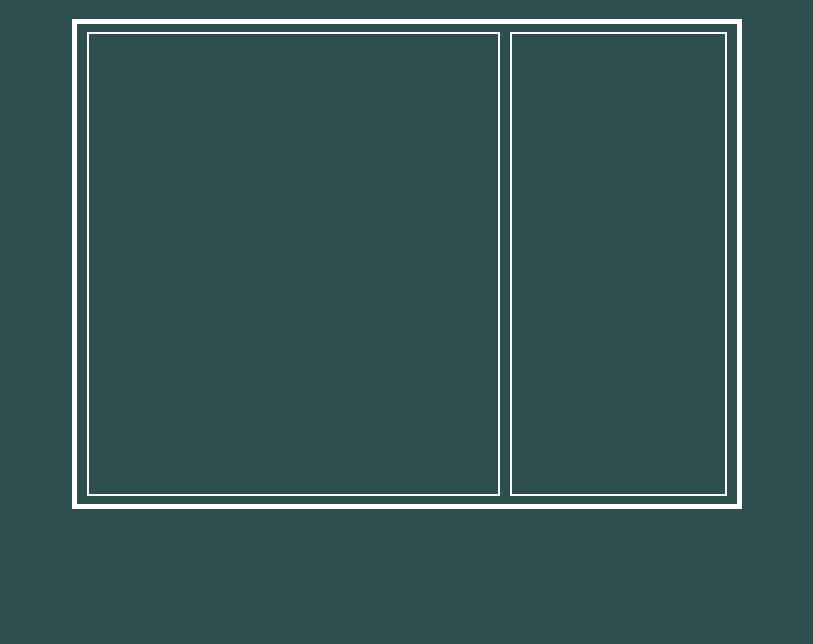
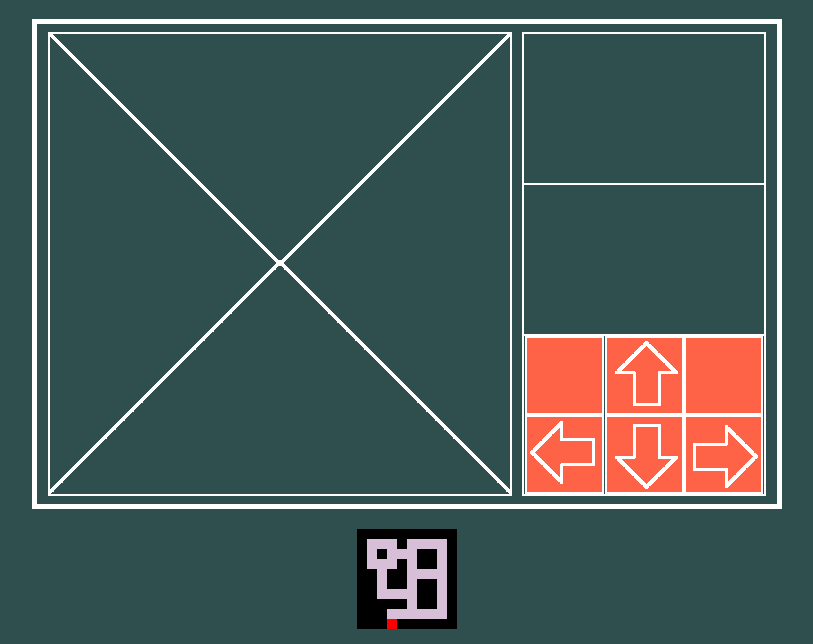
Before and after one commit to seriouspig/Dungeon-Master, a plain HTML site: page index.html in a window 1280 px wide. Shown: the part 156-800 px from the top of the page, without its empty margins (233-1046 px from the left). Drawn offline with Linux system fonts and the light colour scheme.

Commit message:
Basic movement added

```diff
--- a/index.html
+++ b/index.html
@@ -15,11 +15,34 @@
     <h1>DUNGEON MASTER</h1>
     <div class="game-window">
         <div class="maze-window">
-
+            <div class="left-side">
+                <img src="images/0_wall.png" alt="left side of maze window">
+            </div>
+            <div class="right-side">
+                <img src="images/0_wall.png" alt="right side of maze window">
+            </div>
         </div>
         <div class="side-window">
-
+            <div class="hero-info"></div>
+            <div class="enemy-info"></div>
+            <div class="controll">
+                <div class="button"></div>
+                <div class="button forward">
+                    <img src="images/0_arrow.png" alt="directional arrow">
+                </div>
+                <div class="button"></div>
+                <div class="button left">
+                    <img src="images/0_arrow.png" alt="directional arrow">
+                </div>
+                <div class="button backward">
+                    <img src="images/0_arrow.png" alt="directional arrow">
+                </div>
+                <div class="button right">
+                    <img src="images/0_arrow.png" alt="directional arrow">
+                </div>
+            </div>
         </div>
     </div>
+    <div class="map"></div>
 </body>
 </html>
--- a/index.js
+++ b/index.js
@@ -1,4 +1,95 @@
 document.addEventListener('DOMContentLoaded', () => {
+
+    const map = document.querySelector('.map')
+    const forwardBtn = document.querySelector('.forward')
+    const backBtn = document.querySelector('.backward')
+    const leftBtn = document.querySelector('.left')
+    const rightBtn = document.querySelector('.right')
+
+    const imagesClose = [ "wall", "turn", "closed" ]
+    const mazeArr = [
+        [1,1,1,1,1,1,1,1,1,1],
+        [1,0,0,0,1,0,0,0,0,1],
+        [1,0,1,0,0,0,1,1,0,1],
+        [1,0,0,0,1,0,1,1,0,1],
+        [1,1,0,1,1,0,0,0,0,1],
+        [1,1,0,1,1,0,1,1,0,1],
+        [1,1,0,0,0,0,1,1,0,1],
+        [1,1,1,1,1,0,1,1,0,1],
+        [1,1,1,0,0,0,0,0,0,1],
+        [1,1,1,0,1,1,1,1,1,1],
+    ]
+
+    let mazeBlocks = []
+    let playerX = 9
+    let playerY = 3
+    let playerPos = [playerX, playerY]
+    const directions = ['N', 'S', 'E', 'W']
+    let playerDir = directions[0]
+
+    function mapCreator() {
+
+        for (let i=0; i < mazeArr.length; i++) {
+            let row = []
+            for (let j=0; j< mazeArr[i].length; j++) {
+                const mapBlock = document.createElement('div')
+                if (mazeArr[i][j] === 1) {
+                    mapBlock.classList.add('map-wall')
+                } else if (mazeArr[i][j] === 0) {
+                    mapBlock.classList.add('map-empty')
+                }
+                row.push(mapBlock);
+                map.appendChild(mapBlock)
+            } mazeBlocks.push(row)
+        }
+    }
+
+    function mapPlayer() {
+        mazeBlocks[playerPos[0]][playerPos[1]].classList.add('map-player')
+    }
+
+    function removePlayer() {
+        mazeBlocks[playerPos[0]][playerPos[1]].classList.remove('map-player')
+    }
+
+    mapCreator()
+    mapPlayer()
+
+    console.log(mazeBlocks)
+    console.log(forwardBtn)
+
+    forwardBtn.addEventListener('click', () => {
+        if (!mazeBlocks[playerX-1][playerY].classList.contains('map-wall')) {
+            removePlayer()
+            playerX --
+            playerPos = [playerX, playerY]
+            mapPlayer()
+        }
+    })
+    backBtn.addEventListener('click', () => {
+        if (!mazeBlocks[playerX+1][playerY].classList.contains('map-wall')) {
+            removePlayer()
+            playerX ++
+            playerPos = [playerX, playerY]
+        mapPlayer()
+        }
+    })
+    leftBtn.addEventListener('click', () => {
+        if (!mazeBlocks[playerX][playerY-1].classList.contains('map-wall')) {
+            removePlayer()
+            playerY --
+            playerPos = [playerX, playerY]
+            mapPlayer()
+        }
+    })
+    rightBtn.addEventListener('click', () => {
+        if (!mazeBlocks[playerX][playerY+1].classList.contains('map-wall')) {
+            removePlayer()
+            playerY ++
+            playerPos = [playerX, playerY]
+            mapPlayer()
+        }
+    })
 
 
 
--- a/style.css
+++ b/style.css
@@ -12,7 +12,7 @@ body {
 }
 
 .game-window {
-    width: 640px;
+    width: 720px;
     height: 480px;
     display: flex;
     justify-content: center;
@@ -25,6 +25,7 @@ body {
     width: 460px;
     height:460px;
     border: white 2px solid;
+    display: flex;
 }
 
 .side-window {
@@ -33,5 +34,79 @@ body {
     border: white 2px solid;
     justify-self:right;
     margin-left: 10px;
+    display: flex;
+    flex-direction: column;
+}
 
+.hero-info {
+    width: 240px;
+    height: 150px;
+    border-bottom: white 2px solid;
 }
+
+.enemy-info {
+    width: 240px;
+    height: 150px;
+    border-bottom: white 2px solid;
+}
+
+.controll {
+    display: flex;
+    flex-wrap: wrap;
+    justify-content: space-evenly;
+    align-items: center;
+}
+
+.button {
+    width: 75px;
+    height:75px;
+    background-color: tomato;
+    border: 2px white solid;
+}
+
+.button:hover {
+    background-color: rgb(165, 65, 47);
+}
+
+.backward {
+    transform: scale(1, -1);
+}
+
+.left {
+    transform: rotate(-90deg);
+}
+
+.right {
+    transform: rotate(90deg);
+}
+
+.right-side > img{
+    transform: scale(-1,1);
+}
+
+.map {
+    margin-top: 20px;
+    width: 100px;
+    height: 100px;
+    display: flex;
+    flex-wrap: wrap;
+    background-color: thistle;
+}
+
+.map-wall {
+    width: 10px;
+    height: 10px;
+    background-color: black;
+}
+
+.map-empty {
+    width: 10px;
+    height: 10px;
+    background: transparent;
+}
+
+.map-player {
+    width: 10px;
+    height: 10px;
+    background-color: red;
+}
```
Also changed, not shown: images/0_arrow.png (added), images/0_wall.png (added).
